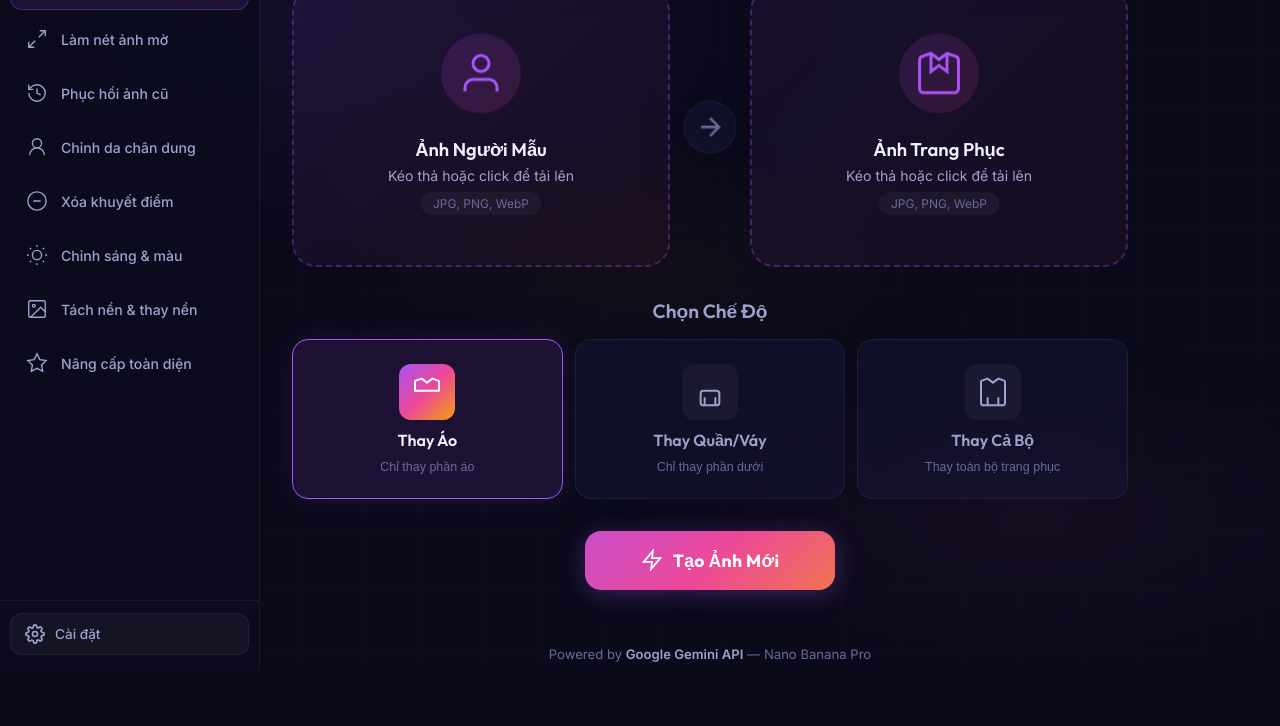
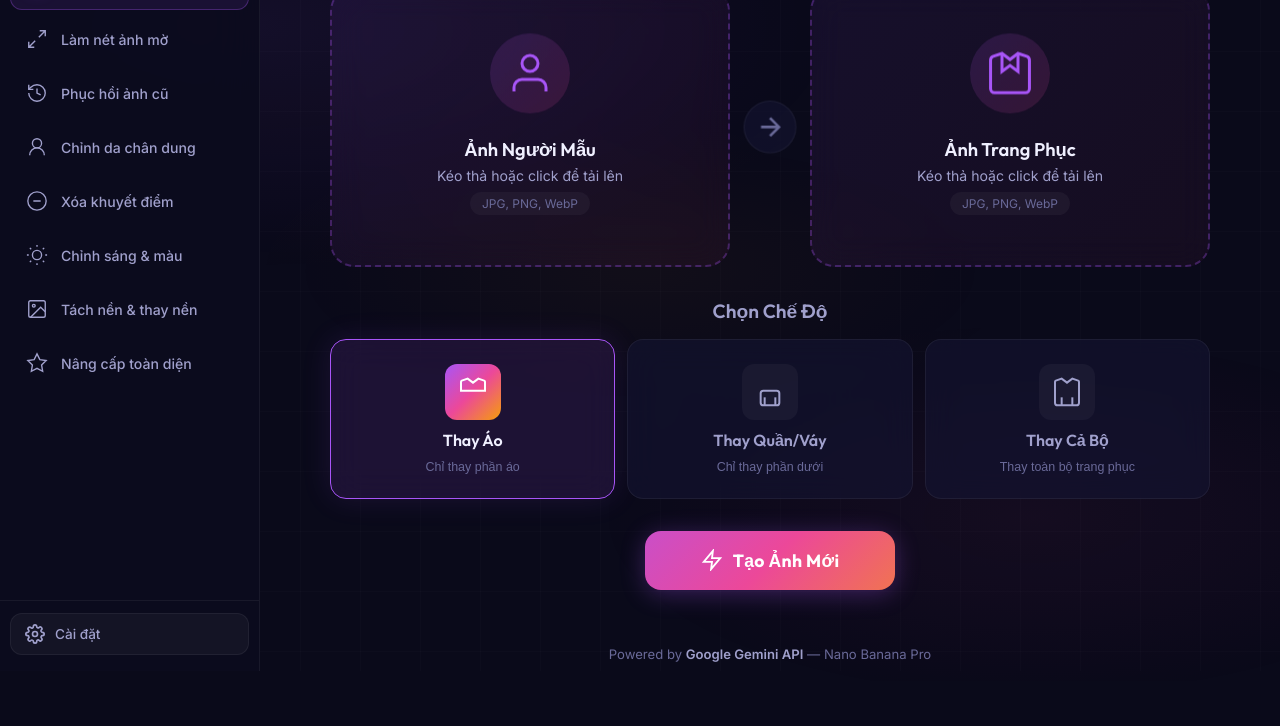
Before and after one commit to tuannguyen-debug/Thaydonguoimau, a website built with Vite: page index.html in a window 1280 px wide. Shown: the part 129-855 px from the top of the page. Built offline with nearby package versions, Linux system fonts and the light colour scheme.

Commit message:
fix: center main content area for balanced layout

```diff
--- a/style.css
+++ b/style.css
@@ -335,9 +335,12 @@ body {
 .main-content {
   margin-left: var(--sidebar-width);
   flex: 1;
-  padding: 24px 32px 40px;
-  max-width: 900px;
+  padding: 24px 40px 40px;
+  max-width: 960px;
   min-height: 100vh;
+  margin-right: auto;
+  /* Center within remaining space: calc total available minus sidebar, then auto margins */
+  margin-left: max(var(--sidebar-width), calc(50vw - 480px + var(--sidebar-width) / 2));
 }
 
 /* === Settings Panel === */
```
